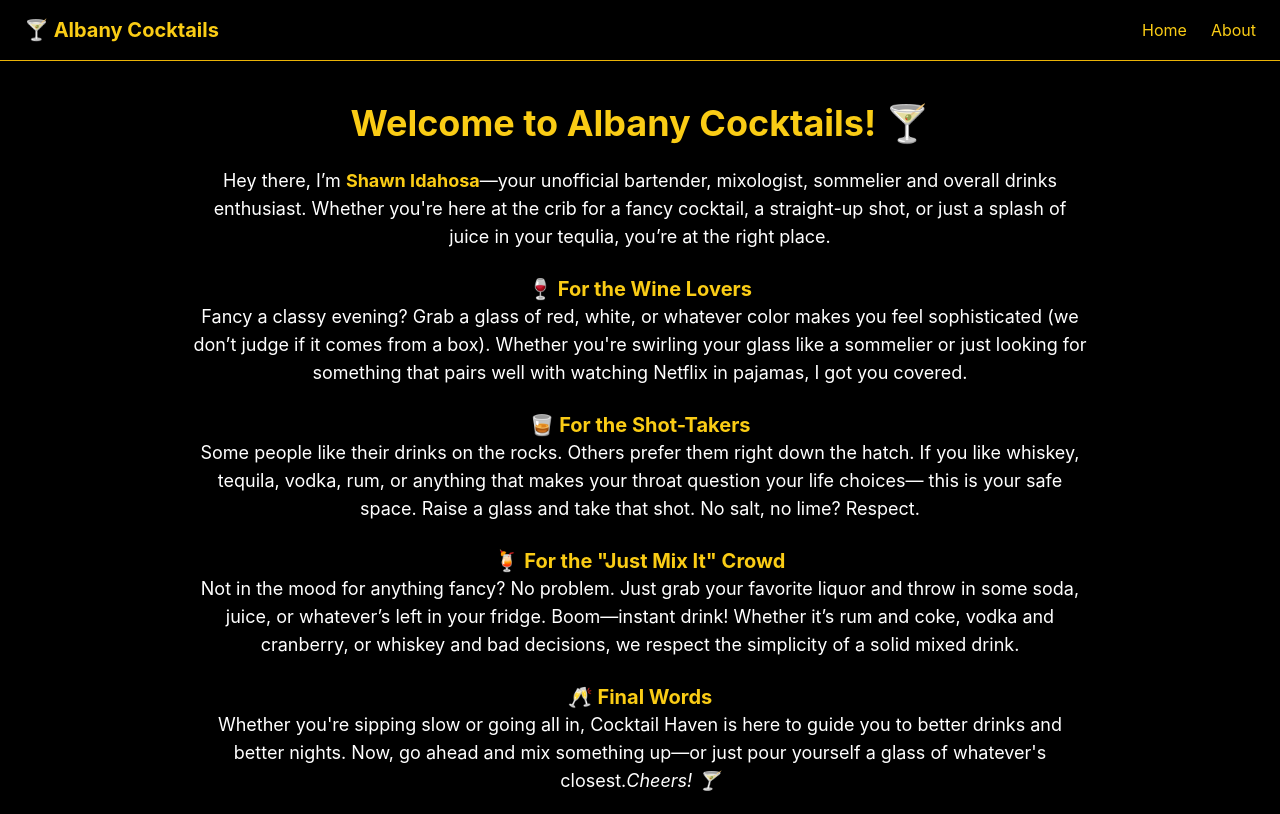
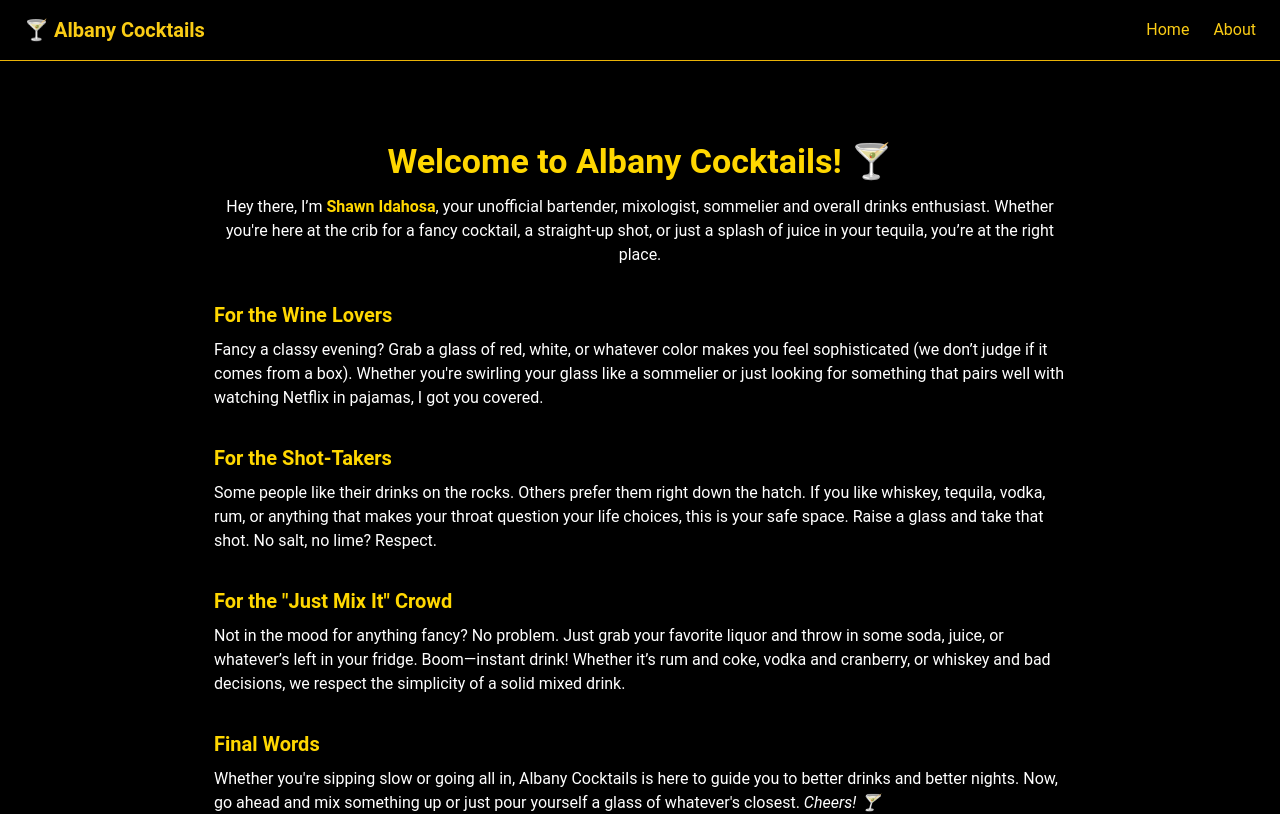
Before and after one commit to sidahosa/albany-cocktail-menu, a React (Create React App) app: page /about in a window 1280 px wide. Shown: the top 814 px of the page. Built offline with nearby package versions, Linux system fonts and the light colour scheme.

Commit message:
MUI Addition

```diff
--- a/package.json
+++ b/package.json
@@ -3,6 +3,10 @@
   "version": "0.1.0",
   "private": true,
   "dependencies": {
+    "@emotion/react": "^11.14.0",
+    "@emotion/styled": "^11.14.0",
+    "@mui/icons-material": "^7.0.2",
+    "@mui/material": "^7.0.2",
     "@testing-library/dom": "^10.4.0",
     "@testing-library/jest-dom": "^6.6.3",
     "@testing-library/react": "^16.2.0",
--- a/src/App.js
+++ b/src/App.js
@@ -1,5 +1,7 @@
 import React from "react";
 import { BrowserRouter as Router, Route, Routes } from "react-router-dom";
+import { ThemeProvider, CssBaseline } from "@mui/material";
+import theme from "./theme";
 import Layout from "./components/Layout";
 import Home from "./pages/Home";
 import CocktailDetails from "./pages/CocktailDetails";
@@ -7,6 +9,8 @@ import About from "./pages/About";
 
 function App() {
   return (
+    <ThemeProvider theme={theme}>
+      <CssBaseline />
       <Router>
         <Layout>
           <Routes>
@@ -16,6 +20,7 @@ function App() {
           </Routes>
         </Layout>
       </Router>
+    </ThemeProvider>
   );
 }
 
--- a/src/api/config.js
+++ b/src/api/config.js
@@ -1,23 +1,9 @@
-// import AWS from "aws-sdk";
-
-// // Configure AWS SDK
-// AWS.config.update({
-//   region: "us-east-1", // Change to your DynamoDB region
-//   accessKeyId: "YOUR_ACCESS_KEY", // Replace with your actual Access Key
-//   secretAccessKey: "YOUR_SECRET_KEY", // Replace with your actual Secret Key
-// });
-
-// // Create DynamoDB document client
-// const dynamoDB = new AWS.DynamoDB.DocumentClient();
-
-// export default dynamoDB;
-
 import AWS from "aws-sdk";
 
 AWS.config.update({
-  region: "us-east-1", // Change to your AWS region
+  region: "us-east-1",
   credentials: new AWS.CognitoIdentityCredentials({
-    IdentityPoolId: "us-east-1:7ceedd98-63c3-4863-a06d-62882a0e5ad0", // Replace with your Identity Pool ID
+    IdentityPoolId: "us-east-1:7ceedd98-63c3-4863-a06d-62882a0e5ad0",
   }),
 });
 
--- a/src/components/Cocktailgridsection.js
+++ b/src/components/Cocktailgridsection.js
@@ -52,7 +52,6 @@ const CocktailGrid = () => {
       <div className="max-w-6xl mx-auto">
         <h2 className="text-2xl font-bold text-yellow-400 mb-6 text-center">Explore All Cocktails</h2>
 
-        {/* Mobile-Friendly Filters */}
         <div className="flex flex-col md:flex-row gap-4 mb-6 items-center">
           <select
             className="w-full md:w-auto bg-gray-800 text-white px-4 py-2 rounded border border-yellow-400"
@@ -99,7 +98,6 @@ const CocktailGrid = () => {
           </button>
         </div>
 
-        {/* Responsive Cocktail Grid */}
         <div className="grid grid-cols-1 sm:grid-cols-2 md:grid-cols-3 gap-6">
           {filteredCocktails.length > 0 ? (
             filteredCocktails.map((cocktail, index) => (
--- a/src/pages/About.js
+++ b/src/pages/About.js
@@ -1,58 +1,67 @@
 import React from "react";
+import { Container, Typography, Box } from "@mui/material";
 
 const About = () => {
   return (
-    <div className="bg-black text-white min-h-screen flex flex-col items-center justify-center px-6 py-10">
-      <div className="max-w-4xl text-center">
-        <h1 className="text-3xl md:text-4xl font-bold text-yellow-400 mb-6">Welcome to Albany Cocktails! 🍸</h1>
+    <Box sx={{ bgcolor: "black", color: "white", minHeight: "100vh", py: 10 }}>
+      <Container maxWidth="md">
+        <Typography variant="h4" align="center" color="primary" fontWeight="bold" gutterBottom>
+          Welcome to Albany Cocktails! 🍸
+        </Typography>
 
-        <p className="text-lg mb-6">
-          Hey there, I’m <span className="text-yellow-400 font-bold">Shawn Idahosa</span>—your unofficial bartender, mixologist, sommelier and overall drinks enthusiast.
-          Whether you're here at the crib for a fancy cocktail, a straight-up shot, or just a splash of juice in your tequlia, you’re at the right place.
-        </p>
+        <Typography variant="body1" align="center" paragraph>
+          Hey there, I’m <Typography component="span" color="primary" fontWeight="bold">Shawn Idahosa</Typography>,
+          your unofficial bartender, mixologist, sommelier and overall drinks enthusiast.
+          Whether you're here at the crib for a fancy cocktail, a straight-up shot, or just a splash of juice in your tequila,
+          you’re at the right place.
+        </Typography>
 
-        {/* Section 1: Wine Lovers */}
-        <div className="mb-6">
-          <h3 className="text-xl font-bold text-yellow-400">🍷 For the Wine Lovers</h3>
-          <p className="text-lg">
+        <Box my={4}>
+          <Typography variant="h6" color="primary" fontWeight="bold" gutterBottom>
+            For the Wine Lovers
+          </Typography>
+          <Typography variant="body1">
             Fancy a classy evening? Grab a glass of red, white, or whatever color makes you feel sophisticated
-            (we don’t judge if it comes from a box). Whether you're swirling your glass like a sommelier or just looking for
-            something that pairs well with watching Netflix in pajamas, I got you covered.
-          </p>
-        </div>
+            (we don’t judge if it comes from a box). Whether you're swirling your glass like a sommelier or just
+            looking for something that pairs well with watching Netflix in pajamas, I got you covered.
+          </Typography>
+        </Box>
 
-        {/* Section 2: Straight Shots */}
-        <div className="mb-6">
-          <h3 className="text-xl font-bold text-yellow-400">🥃 For the Shot-Takers</h3>
-          <p className="text-lg">
+        <Box my={4}>
+          <Typography variant="h6" color="primary" fontWeight="bold" gutterBottom>
+            For the Shot-Takers
+          </Typography>
+          <Typography variant="body1">
             Some people like their drinks on the rocks. Others prefer them right down the hatch.
-            If you like whiskey, tequila, vodka, rum, or anything that makes your throat question your life choices—
+            If you like whiskey, tequila, vodka, rum, or anything that makes your throat question your life choices,
             this is your safe space. Raise a glass and take that shot. No salt, no lime? Respect.
-          </p>
-        </div>
+          </Typography>
+        </Box>
 
-        {/* Section 3: Easy Mixed Drinks */}
-        <div className="mb-6">
-          <h3 className="text-xl font-bold text-yellow-400">🍹 For the "Just Mix It" Crowd</h3>
-          <p className="text-lg">
+        <Box my={4}>
+          <Typography variant="h6" color="primary" fontWeight="bold" gutterBottom>
+            For the "Just Mix It" Crowd
+          </Typography>
+          <Typography variant="body1">
             Not in the mood for anything fancy? No problem.
             Just grab your favorite liquor and throw in some soda, juice, or whatever’s left in your fridge.
             Boom—instant drink! Whether it’s rum and coke, vodka and cranberry, or whiskey and bad decisions,
             we respect the simplicity of a solid mixed drink.
-          </p>
-        </div>
+          </Typography>
+        </Box>
 
-        {/* Section 4: The Final Toast */}
-        <div className="mb-6">
-          <h3 className="text-xl font-bold text-yellow-400">🥂 Final Words</h3>
-          <p className="text-lg">
-            Whether you're sipping slow or going all in, Cocktail Haven is here to guide you to better drinks and better nights.
-            Now, go ahead and mix something up—or just pour yourself a glass of whatever's closest.
-            <span className="italic">Cheers! 🍸</span>
-          </p>
-        </div>
-      </div>
-    </div>
+        <Box my={4}>
+          <Typography variant="h6" color="primary" fontWeight="bold" gutterBottom>
+            Final Words
+          </Typography>
+          <Typography variant="body1">
+            Whether you're sipping slow or going all in, Albany Cocktails is here to guide you to better drinks and better nights.
+            Now, go ahead and mix something up or just pour yourself a glass of whatever's closest.
+            <Typography component="span" fontStyle="italic"> Cheers! 🍸</Typography>
+          </Typography>
+        </Box>
+      </Container>
+    </Box>
   );
 };
 
--- /dev/null
+++ b/src/theme.js
@@ -0,0 +1,29 @@
+import { createTheme } from '@mui/material/styles';
+
+const theme = createTheme({
+  palette: {
+    primary: {
+      main: '#FFD700' // Gold
+    },
+    secondary: {
+      main: '#000000' // Black
+    },
+    background: {
+      default: '#f5f5f5'
+    },
+    text: {
+      primary: '#000000'
+    }
+  },
+  typography: {
+    fontFamily: 'Roboto, Arial, sans-serif',
+    h5: {
+      fontWeight: 600
+    },
+    body2: {
+      fontSize: '0.95rem'
+    }
+  }
+});
+
+export default theme;
```
Also changed, not shown: src/pages/CocktailDetails.js (+103 -33 lines). Lines whose indentation alone changed are shown as unchanged.
